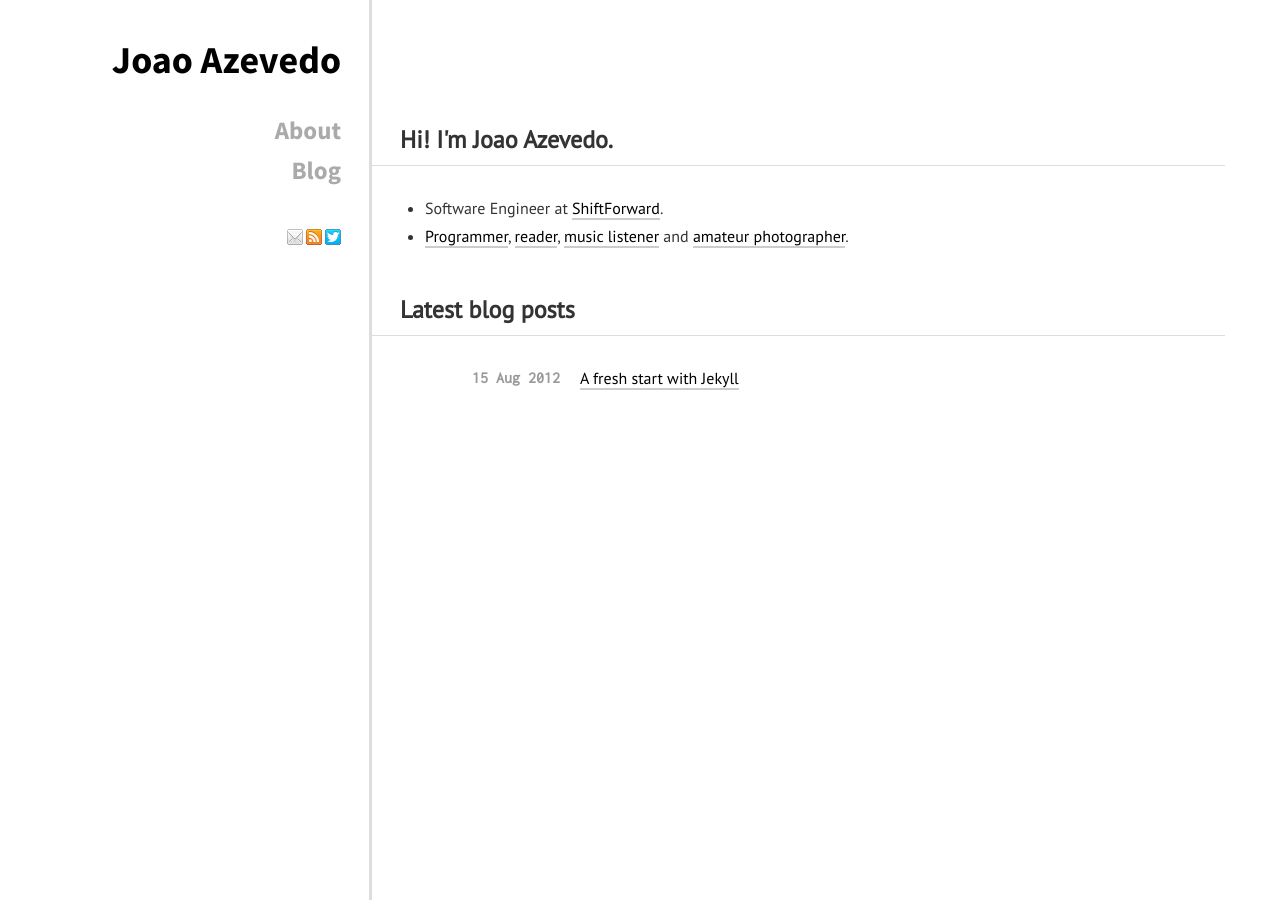
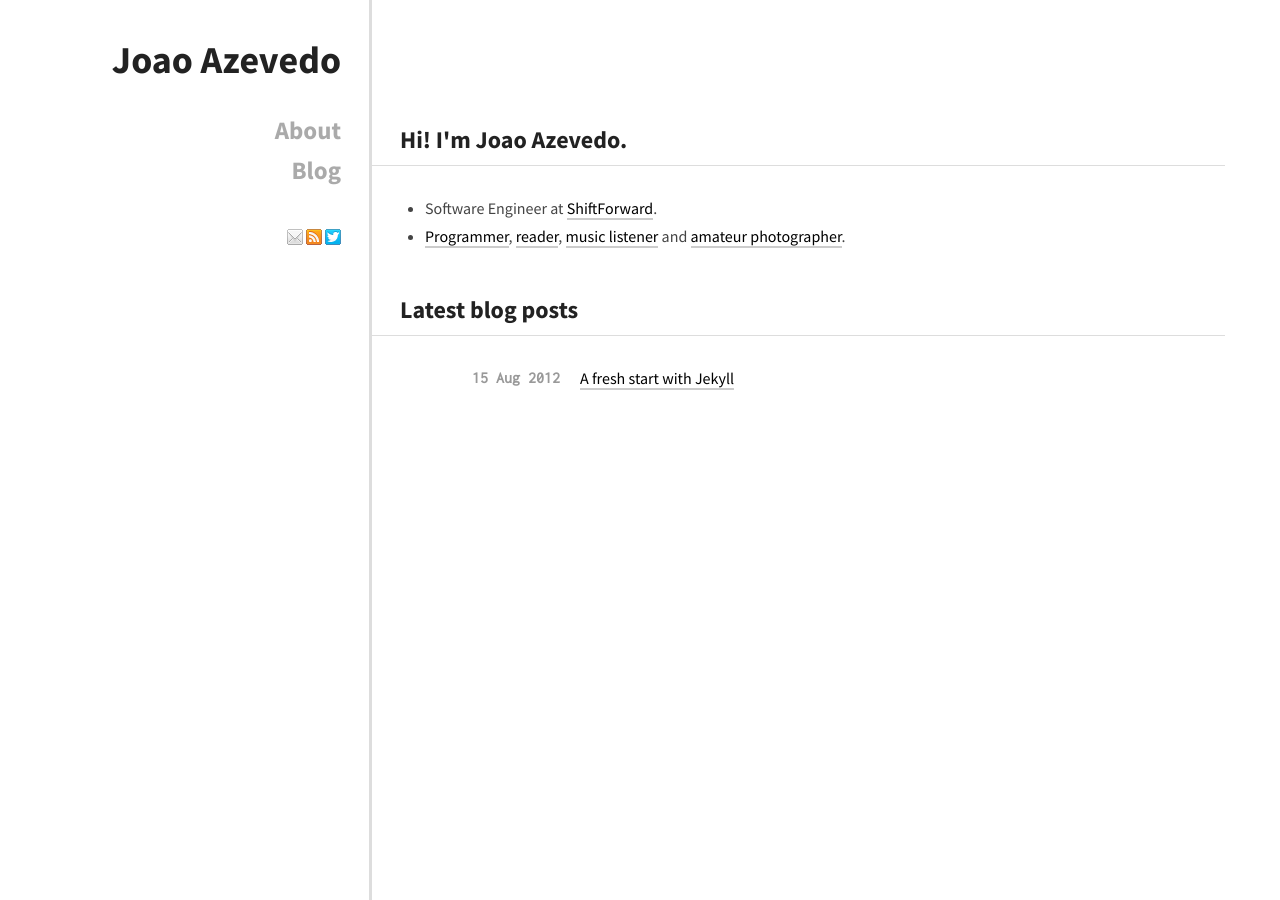
Before and after one commit to jcazevedo/jcazevedo.net, a Jekyll site: the page built from index.html, in a window 1280 px wide. Built offline with Jekyll 4.4.1, drawn with Linux system fonts in a browser that asks for light colours.

Commit message:
Improve blog's typography.

```diff
--- a/_includes/meta.html
+++ b/_includes/meta.html
@@ -2,7 +2,7 @@
 <link rel="stylesheet" href="/css/bootstrap-responsive.css" type="text/css" />
 <link rel="stylesheet" href="/css/pygments.css" type="text/css" />
 <link rel="stylesheet" href="/css/custom.css" type="text/css" />
-<link href='http://fonts.googleapis.com/css?family=Source+Sans+Pro:400,700|PT+Sans|Inconsolata' rel='stylesheet' type='text/css'>
+<link href='http://fonts.googleapis.com/css?family=Source+Sans+Pro:400,700|Inconsolata:400' rel='stylesheet' type='text/css'>
 <meta http-equiv="content-type" content="text/html; charset=UTF-8" />
 <meta http-equiv="content-language" content="en" />
 <script type="text/javascript">
--- a/css/custom.css
+++ b/css/custom.css
@@ -21,7 +21,7 @@
 }
 
 .sidebar h1 {
-  color: black;
+  color: #222;
   font-size: 38px;
   margin-bottom: 40px;
 }
@@ -62,6 +62,7 @@
 }
 
 .content {
+  color: #444;
   background-color: white;
   min-width: 350px;
   position: relative;
@@ -69,15 +70,19 @@
   padding-left: 345px;
   padding-right: 28px;
   font-size: 16px;
-  line-height: 28px;
+  line-height: 1.75em;
   text-align: justify;
   padding-bottom: 40px;
-  font-family: 'PT Sans', sans-serif;
+  font-family: 'Source Sans Pro', sans-serif;
 }
 
 .content li, dt, dd {
-  line-height: 28px;
+  line-height: 1.75em;
   text-align: -webkit-match-parent;
+}
+
+.content blockquote p {
+  line-height: 1.75em;
 }
 
 .content a {
@@ -91,6 +96,7 @@
 }
 
 .content h1 {
+  color: #222;
   margin-top: 40px;
   margin-left: -28px;
   padding-left: 28px;
```
